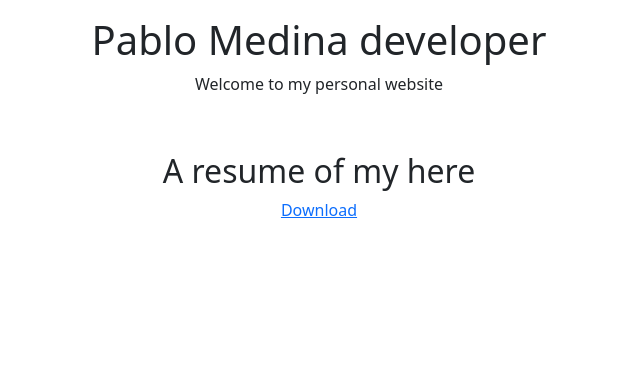
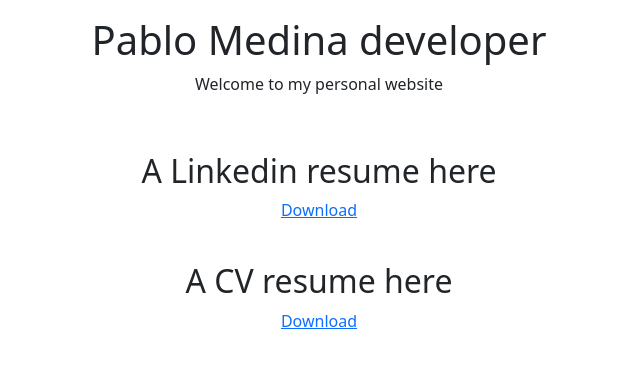
Before and after one commit to pcmasoft/py-flask, a Flask app: page /cv in a window 1280 px wide. Shown: the part 56-424 px from the top of the page, without its empty margins (321-961 px from the left). Run offline with Flask 3, Linux system fonts and the light colour scheme; some libraries are stand-ins or nearby versions.

Commit message:
Update: 15-10-2025  8:24

```diff
--- a/app/app.py
+++ b/app/app.py
@@ -21,13 +21,11 @@ def cv():
 
 @app.route('/doc/<nombre_archivo>')
 def descargar_archivo(nombre_archivo):
-    # Especifica el directorio de los archivos y el nombre
     return send_from_directory('doc', nombre_archivo, as_attachment=True)
 
 @app.route("/project")
 def project():
     return render_template("project.html", user_data=datos)
-
 
 @app.route("/experience")
 def experience():
--- a/app/templates/cv.html
+++ b/app/templates/cv.html
@@ -11,8 +11,14 @@
 <!-- Projects -->
 <br>
 <div class="container text-center mt-3">
-    <h2> A resume of my here </h2>
+    <h2> A Linkedin resume here </h2>
     <a href="/doc/Profile.pdf">Download</a>
+
+</div>
+<br>
+<div class="container text-center mt-3">
+    <h2> A CV resume here </h2>
+    <a href="/doc/CV.pdf">Download</a>
 
 </div>
 
```
Also changed, not shown: 3 other files.
